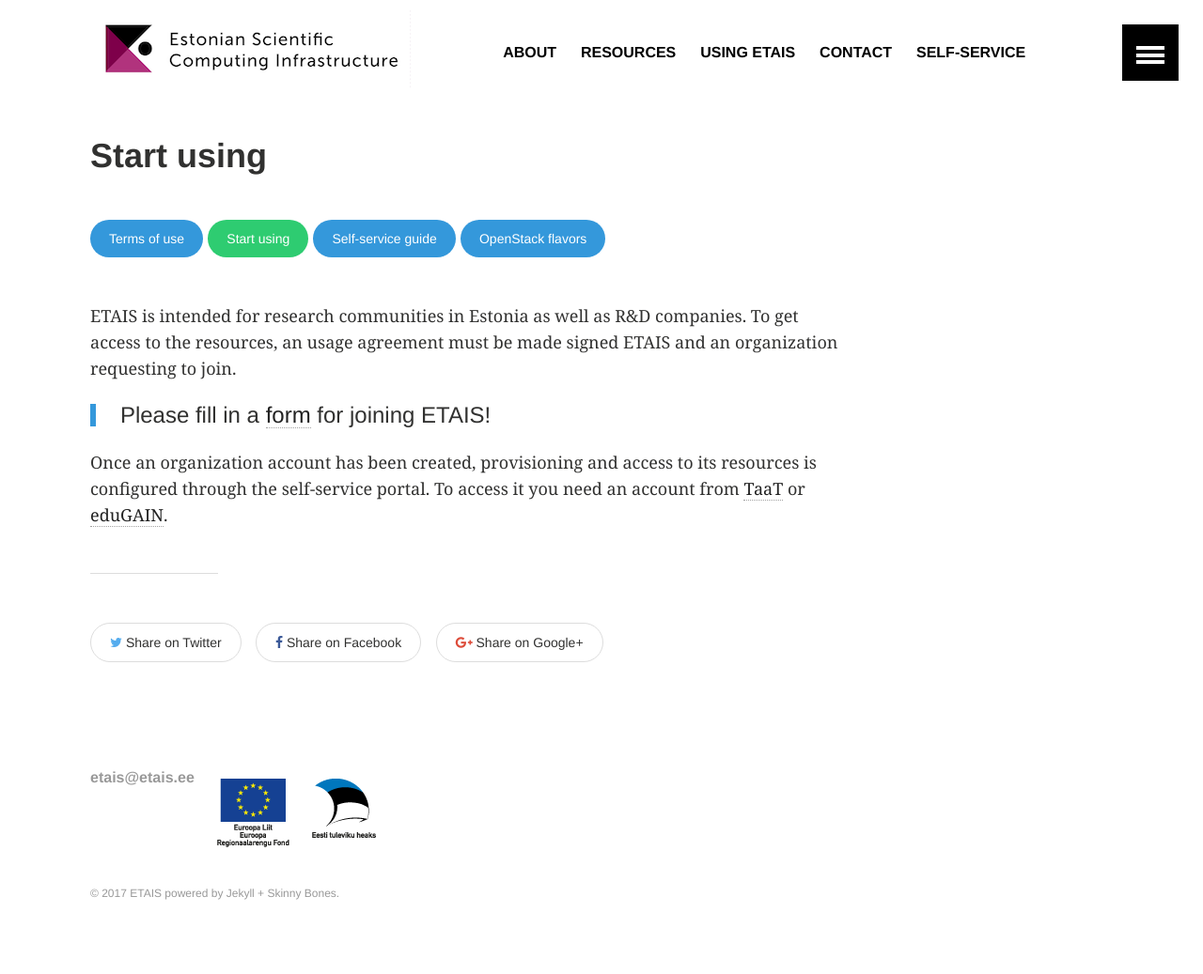
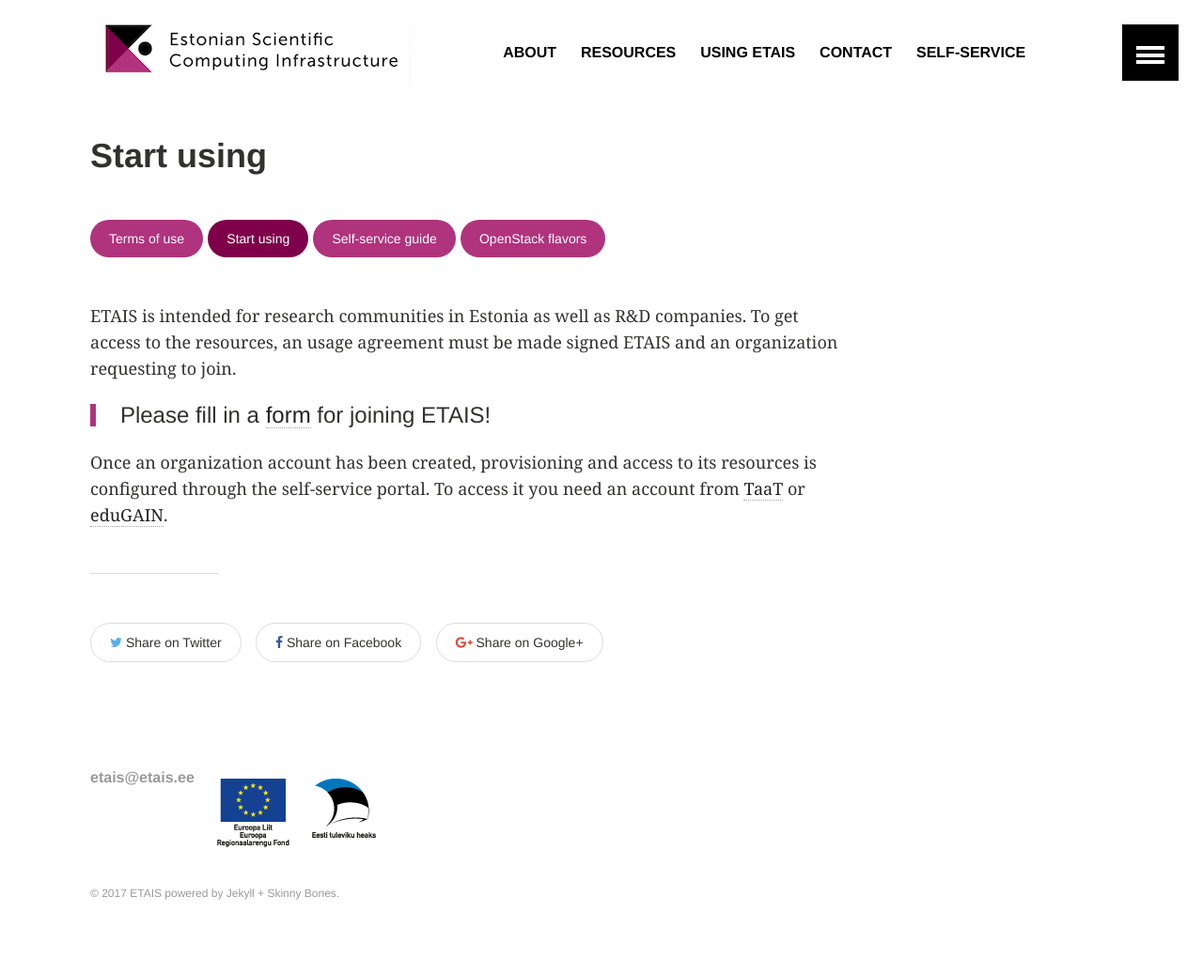
Before and after one commit to etais-ee/etais-web, a Jekyll site: the page built from using/start_using.md, in a window 1280 px wide. Shown: the whole page at 94% size. Built offline with Jekyll 4.4.1, drawn with Linux system fonts in a browser that asks for light colours.

Commit message:
btn (info, success) colors changed to match new logo

```diff
--- a/_sass/_variables.scss
+++ b/_sass/_variables.scss
@@ -35,10 +35,10 @@ $border-color                	: #ddd;
 $link-color                  	: #222;
 
 $primary-color               	: $black;
-$success-color               	: #2ecc71;
+$success-color               	: #7e004a;
 $warning-color               	: #f1c40f;
 $danger-color                	: #e74c3c;
-$info-color                  	: #3498db;
+$info-color                  	: #B0337D;
 
 $table-border-color          	: $border-color;
 $table-border                	: 1px solid $table-border-color;
```
